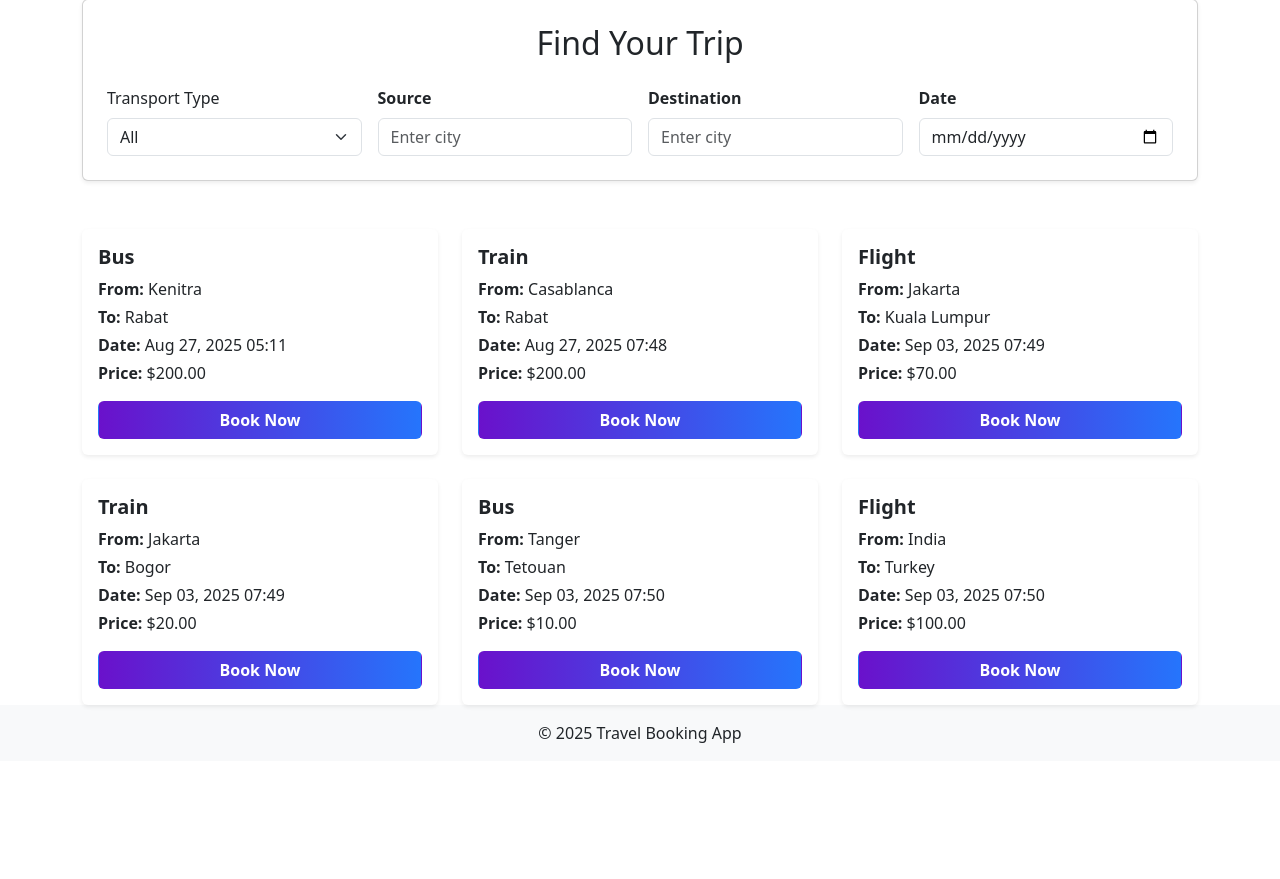
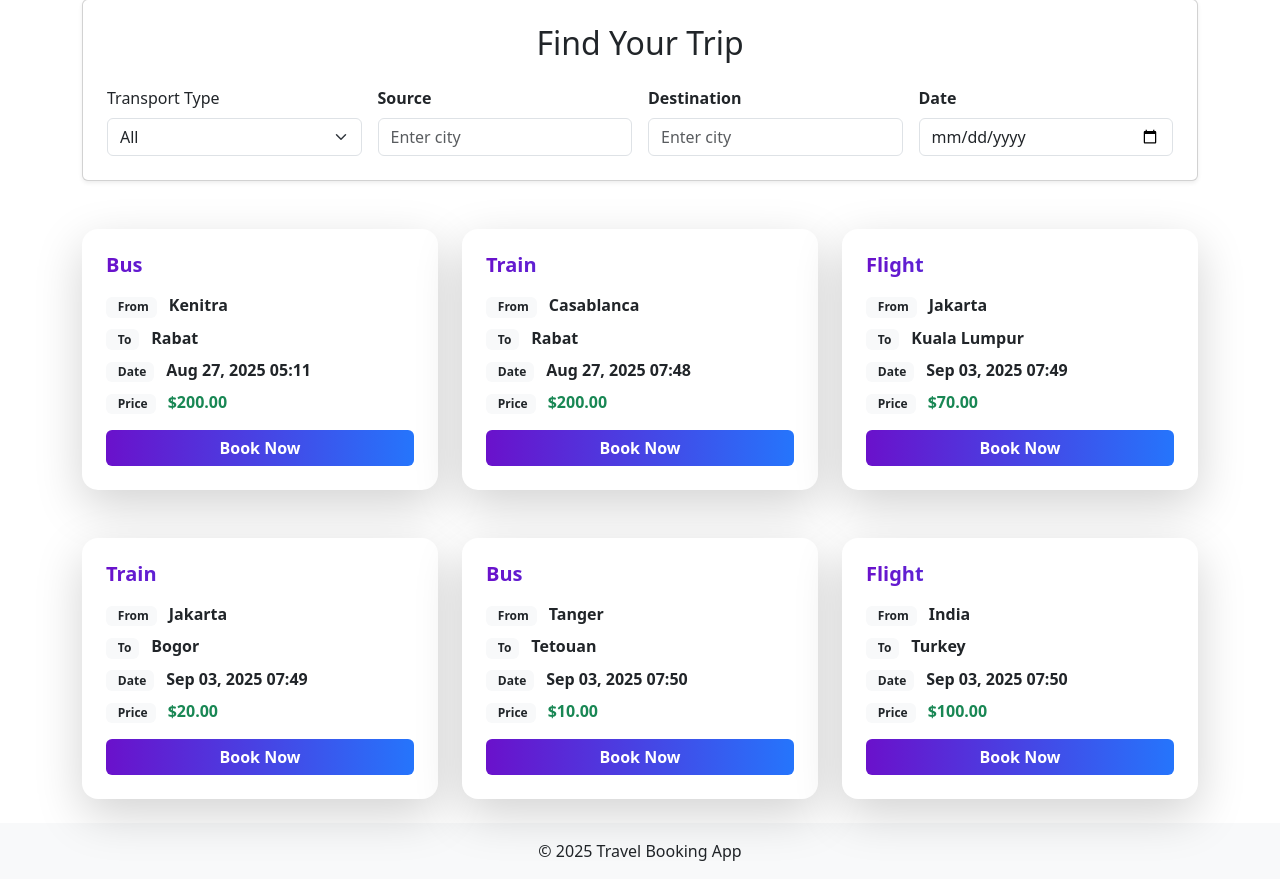
Before and after one commit to moatazbenma/Travel_booking_app, a Django app: page / in a window 1280 px wide. Shown: the part 529-1408 px from the top of the page. Before the commit the page ends 1272 px from the top, so only its background shows below. Run offline with Django 5.2, Linux system fonts and the light colour scheme; data comes from the database, SQL or seed files in the repository; both versions use the stored data as it was after the commit.

Commit message:
Add feature: my awesome change

```diff
--- a/travel_app/static/travel_app/style.css
+++ b/travel_app/static/travel_app/style.css
@@ -0,0 +1,16 @@
+.text-gradient {
+    background: linear-gradient(90deg, #6a11cb, #2575fc);
+    -webkit-background-clip: text;
+    -webkit-text-fill-color: transparent;
+}
+
+.btn-gradient {
+    background: linear-gradient(90deg, #6a11cb, #2575fc);
+    color: white;
+    border: none;
+    transition: all 0.3s ease;
+}
+.btn-gradient:hover {
+    transform: scale(1.03);
+    box-shadow: 0 0.75rem 1.5rem rgba(0,0,0,0.15);
+}
--- a/travel_app/templates/travel_cards.html
+++ b/travel_app/templates/travel_cards.html
@@ -1,16 +1,34 @@
 {% for option in travel_options %}
-<div class="col-md-4">
-    <div class="card h-100 border-0 shadow-sm hover-shadow transition">
-        <div class="card-body">
-            <h5 class="card-title fw-bold">{{ option.type }}</h5>
-            <p class="mb-1"><i class="bi bi-geo-alt"></i> <strong>From:</strong> {{ option.source }}</p>
-            <p class="mb-1"><i class="bi bi-geo"></i> <strong>To:</strong> {{ option.destination }}</p>
-            <p class="mb-1"><i class="bi bi-calendar-event"></i> <strong>Date:</strong> {{ option.date_and_time|date:"M d, Y H:i" }}</p>
-            <p class="mb-3"><i class="bi bi-cash"></i> <strong>Price:</strong> ${{ option.price }}</p>
-            <a href="{% url 'book' option.id %}" class="btn w-100 fw-semibold" style="background:linear-gradient(90deg, #6a11cb, #2575fc); color:white">Book Now</a>
+<div class="col-sm-12 col-md-6 col-lg-4 mb-4">
+    <div class="card h-100 border-0 shadow-lg rounded-4 position-relative overflow-hidden">
+        <div class="card-body d-flex flex-column justify-content-between p-4">
+            <div>
+                <h5 class="card-title fw-bold text-gradient mb-3">{{ option.type }}</h5>
+                <div class="mb-2">
+                    <span class="badge bg-light text-dark me-2"><i class="bi bi-geo-alt-fill me-1"></i>From</span>
+                    <span class="fw-semibold">{{ option.source }}</span>
+                </div>
+                <div class="mb-2">
+                    <span class="badge bg-light text-dark me-2"><i class="bi bi-geo-fill me-1"></i>To</span>
+                    <span class="fw-semibold">{{ option.destination }}</span>
+                </div>
+                <div class="mb-2">
+                    <span class="badge bg-light text-dark me-2"><i class="bi bi-calendar-event-fill me-1"></i>Date</span>
+                    <span class="fw-semibold">{{ option.date_and_time|date:"M d, Y H:i" }}</span>
+                </div>
+                <div class="mb-3">
+                    <span class="badge bg-light text-dark me-2"><i class="bi bi-cash-stack me-1"></i>Price</span>
+                    <span class="fw-semibold text-success">${{ option.price }}</span>
+                </div>
+            </div>
+            <a href="{% url 'book' option.id %}" class="btn btn-gradient w-100 fw-semibold mt-auto">Book Now</a>
         </div>
     </div>
 </div>
 {% empty %}
-<p class="text-center text-muted">No travel options available.</p>
+<div class="col-12">
+    <div class="alert alert-warning text-center fs-5" role="alert">
+        😕 No transportation options found. Try adjusting your search filters.
+    </div>
+</div>
 {% endfor %}
--- a/travel_app/urls.py
+++ b/travel_app/urls.py
@@ -11,6 +11,7 @@ urlpatterns = [
     path("bookings/", views.my_bookings, name="bookings"),
     path("cancel_booking/<int:pk>/", views.cancel_booking, name="cancel_booking"),
     path('profile/', views.profile, name='profile'),
-    path('profile_update/', views.update_profile, name="update_profile")
-
+    path('profile_update/', views.update_profile, name="update_profile"),
+    path("confirmation/<int:pk>/", views.booking_confirmation, name="confirmation"),
+    path("generate_pdf/<int:booking_id>/", views.generate_pdf, name="generate_pdf")
 ]
--- a/travel_app/views.py
+++ b/travel_app/views.py
@@ -10,7 +10,10 @@ from django.contrib import messages
 from django.contrib.auth.forms import AuthenticationForm
 from django.contrib.auth import update_session_auth_hash
 from django.contrib.auth.decorators import login_required
-
+from django.http import HttpResponse
+from django.template.loader import get_template
+from xhtml2pdf import pisa
+from .models import Booking
 
 # Create your views here.
 
@@ -101,7 +104,7 @@ def book(request, pk):
             travel_option.available_seats -= booking.number_of_seats
             travel_option.save()
 
-            return redirect("bookings")
+            return redirect('confirmation', pk=booking.id)
     else:
         form = BookingForm(travel_option=travel_option)
 
@@ -144,3 +147,20 @@ def update_profile(request):
         form = UpdateProfile(instance=request.user)
 
     return render(request, "profile_update.html", {"form": form})
+
+
+
+
+def generate_pdf(request, booking_id):
+    booking = Booking.objects.get(id=booking_id)
+    template = get_template("pdf_template.html")
+    html = template.render({"booking": booking})
+    response = HttpResponse(content_type='application/pdf')
+    response['Content-Disposition'] = f'attachment; filename="booking_{booking.id}.pdf"'
+    pisa.CreatePDF(html, dest=response)
+    return response
+
+
+def booking_confirmation(request, pk):
+    booking = get_object_or_404(Booking, id=pk, user=request.user)
+    return render(request, 'confirmation.html', {'booking': booking})
```
Also changed, not shown: travel_app/forms.py (+33 -16 lines), travel_app/templates/confirmation.html (added, +35 -0 lines), travel_app/templates/pdf_template.html (added, +27 -0 lines), travel_project/settings.py (+14 -3 lines), db.sqlite3.
